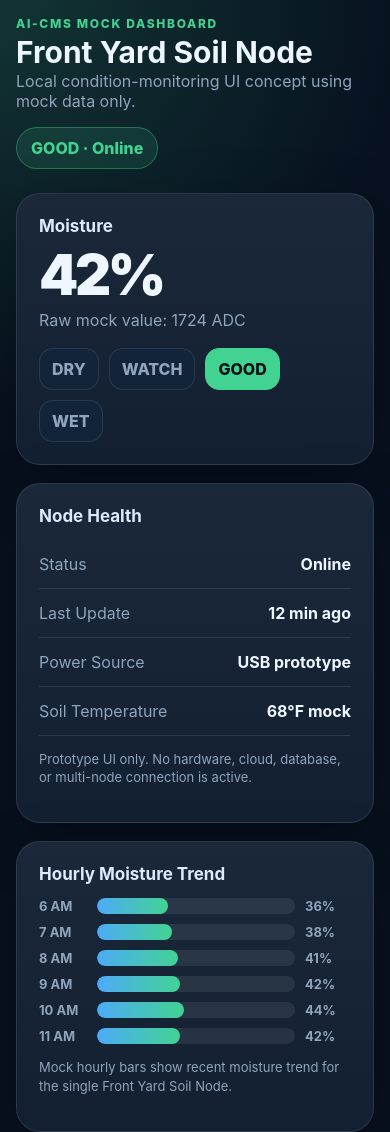
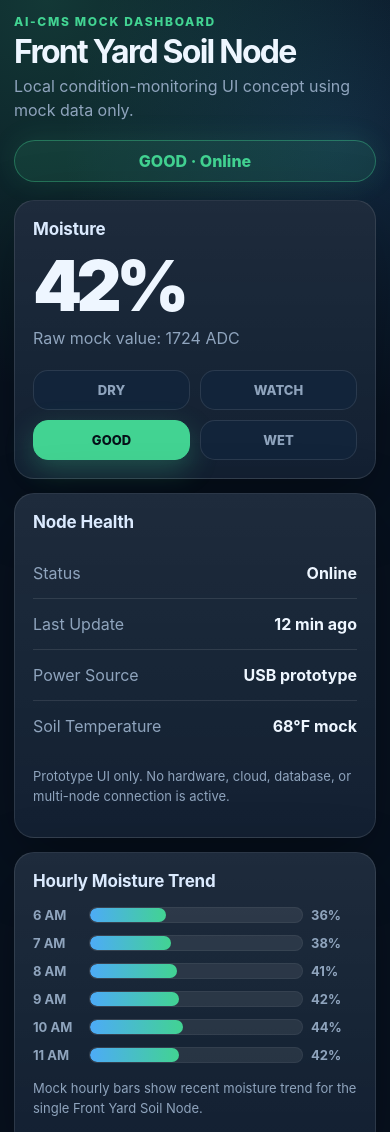
Before and after one commit to kool1160/ai-cms, a plain HTML site: page dashboard/index.html in a window 390 px wide. Shown: the top 1132 px of the page. Drawn offline with Linux system fonts and the light colour scheme.

Commit message:
Polish mock dashboard responsive layout

```diff
--- a/dashboard/index.html
+++ b/dashboard/index.html
@@ -17,6 +17,7 @@
       --watch: #f7c948;
       --dry: #ff7a59;
       --wet: #4dabf7;
+      --shadow: 0 24px 70px rgba(0, 0, 0, 0.32);
     }
 
     * { box-sizing: border-box; }
@@ -25,22 +26,25 @@
       margin: 0;
       min-height: 100vh;
       font-family: Inter, ui-sans-serif, system-ui, -apple-system, BlinkMacSystemFont, "Segoe UI", sans-serif;
-      background: radial-gradient(circle at top left, rgba(66, 211, 146, 0.18), transparent 34%), var(--bg);
+      background:
+        radial-gradient(circle at 12% 0%, rgba(66, 211, 146, 0.2), transparent 32%),
+        radial-gradient(circle at 88% 12%, rgba(77, 171, 247, 0.15), transparent 26%),
+        var(--bg);
       color: var(--text);
-      padding: 24px;
+      padding: clamp(14px, 3vw, 32px);
     }
 
     .shell {
-      max-width: 1120px;
+      width: min(100%, 1180px);
       margin: 0 auto;
     }
 
     .topbar {
       display: flex;
       justify-content: space-between;
-      gap: 16px;
+      gap: 18px;
       align-items: flex-start;
-      margin-bottom: 24px;
+      margin-bottom: clamp(18px, 3vw, 30px);
     }
 
     .eyebrow {
@@ -52,12 +56,17 @@
     }
 
     h1 {
-      margin: 6px 0 4px;
-      font-size: clamp(30px, 5vw, 54px);
-      line-height: 1;
+      margin: 8px 0 6px;
+      font-size: clamp(32px, 6vw, 58px);
+      line-height: 0.96;
+      letter-spacing: -0.055em;
     }
 
-    .subtitle { color: var(--muted); margin: 0; }
+    .subtitle {
+      color: var(--muted);
+      margin: 0;
+      line-height: 1.5;
+    }
 
     .chip {
       display: inline-flex;
@@ -70,87 +79,107 @@
       padding: 10px 14px;
       font-weight: 800;
       white-space: nowrap;
+      box-shadow: 0 0 28px rgba(66, 211, 146, 0.12);
     }
 
     .grid {
       display: grid;
-      grid-template-columns: 1.35fr 0.9fr;
-      gap: 18px;
+      grid-template-columns: minmax(0, 1.35fr) minmax(280px, 0.9fr);
+      gap: clamp(14px, 2vw, 20px);
+      align-items: stretch;
     }
 
     .card {
-      background: linear-gradient(180deg, rgba(255,255,255,0.055), rgba(255,255,255,0.025)), var(--panel);
+      background: linear-gradient(180deg, rgba(255,255,255,0.07), rgba(255,255,255,0.025)), var(--panel);
       border: 1px solid var(--line);
-      border-radius: 24px;
-      padding: 22px;
-      box-shadow: 0 20px 60px rgba(0,0,0,0.28);
+      border-radius: clamp(20px, 3vw, 28px);
+      padding: clamp(18px, 3vw, 28px);
+      box-shadow: var(--shadow);
     }
 
     .card h2 {
-      margin: 0 0 14px;
+      margin: 0 0 16px;
       font-size: 17px;
       color: #dbeafe;
+      letter-spacing: -0.01em;
+    }
+
+    .moisture-card {
+      min-height: 270px;
+      display: flex;
+      flex-direction: column;
+      justify-content: space-between;
     }
 
     .moisture-value {
-      font-size: clamp(56px, 10vw, 104px);
-      line-height: 0.92;
-      font-weight: 900;
-      letter-spacing: -0.06em;
-      margin: 8px 0;
+      font-size: clamp(70px, 12vw, 122px);
+      line-height: 0.88;
+      font-weight: 950;
+      letter-spacing: -0.08em;
+      margin: 12px 0 10px;
     }
 
     .status-row {
-      display: flex;
-      flex-wrap: wrap;
+      display: grid;
+      grid-template-columns: repeat(4, minmax(0, 1fr));
       gap: 10px;
-      margin-top: 18px;
+      margin-top: 20px;
     }
 
     .status-chip {
       border: 1px solid var(--line);
       background: var(--panel-soft);
-      border-radius: 14px;
-      padding: 10px 12px;
+      border-radius: 15px;
+      padding: 11px 10px;
       color: var(--muted);
-      font-weight: 800;
+      font-weight: 850;
+      text-align: center;
+      font-size: 13px;
     }
 
     .status-chip.active {
       color: #061019;
       background: var(--accent);
       border-color: var(--accent);
+      box-shadow: 0 10px 28px rgba(66, 211, 146, 0.28);
     }
 
     .metric {
       display: flex;
       justify-content: space-between;
       gap: 12px;
-      padding: 14px 0;
+      padding: 15px 0;
       border-bottom: 1px solid var(--line);
     }
 
-    .metric:last-child { border-bottom: 0; }
+    .metric:last-of-type { border-bottom: 0; }
     .metric span { color: var(--muted); }
     .metric strong { text-align: right; }
 
-    .bars { display: grid; gap: 10px; }
+    .wide { grid-column: 1 / -1; }
+
+    .bars {
+      display: grid;
+      gap: 12px;
+      margin-top: 4px;
+    }
 
     .bar-row {
       display: grid;
-      grid-template-columns: 58px 1fr 54px;
-      gap: 10px;
+      grid-template-columns: 64px minmax(0, 1fr) 58px;
+      gap: 12px;
       align-items: center;
       color: var(--muted);
       font-size: 13px;
-      font-weight: 700;
+      font-weight: 750;
     }
 
     .bar-track {
-      height: 16px;
+      height: clamp(16px, 2.5vw, 20px);
       background: rgba(255,255,255,0.08);
       border-radius: 999px;
       overflow: hidden;
+      border: 1px solid rgba(255,255,255,0.05);
     }
 
     .bar-fill {
@@ -160,17 +189,23 @@
     }
 
     .note {
-      margin-top: 14px;
+      margin-top: 16px;
       color: var(--muted);
       font-size: 13px;
-      line-height: 1.45;
+      line-height: 1.5;
     }
 
-    @media (max-width: 780px) {
-      body { padding: 16px; }
+    @media (max-width: 900px) {
+      .grid { grid-template-columns: 1fr; }
+      .moisture-card { min-height: 240px; }
+    }
+
+    @media (max-width: 560px) {
       .topbar { flex-direction: column; }
-      .grid { grid-template-columns: 1fr; }
-      .bar-row { grid-template-columns: 48px 1fr 46px; }
+      .chip { width: 100%; justify-content: center; }
+      .status-row { grid-template-columns: repeat(2, minmax(0, 1fr)); }
+      .bar-row { grid-template-columns: 48px minmax(0, 1fr) 46px; gap: 8px; }
+      .metric { align-items: flex-start; }
     }
   </style>
 </head>
@@ -186,10 +221,12 @@
     </header>
 
     <section class="grid">
-      <article class="card">
-        <h2>Moisture</h2>
-        <div class="moisture-value">42%</div>
-        <p class="subtitle">Raw mock value: 1724 ADC</p>
+      <article class="card moisture-card">
+        <div>
+          <h2>Moisture</h2>
+          <div class="moisture-value">42%</div>
+          <p class="subtitle">Raw mock value: 1724 ADC</p>
+        </div>
         <div class="status-row" aria-label="Moisture status options">
           <div class="status-chip">DRY</div>
           <div class="status-chip">WATCH</div>
@@ -207,7 +244,7 @@
         <p class="note">Prototype UI only. No hardware, cloud, database, or multi-node connection is active.</p>
       </aside>
 
-      <article class="card" style="grid-column: 1 / -1;">
+      <article class="card wide">
         <h2>Hourly Moisture Trend</h2>
         <div class="bars">
           <div class="bar-row"><span>6 AM</span><div class="bar-track"><div class="bar-fill" style="width:36%"></div></div><span>36%</span></div>
```
